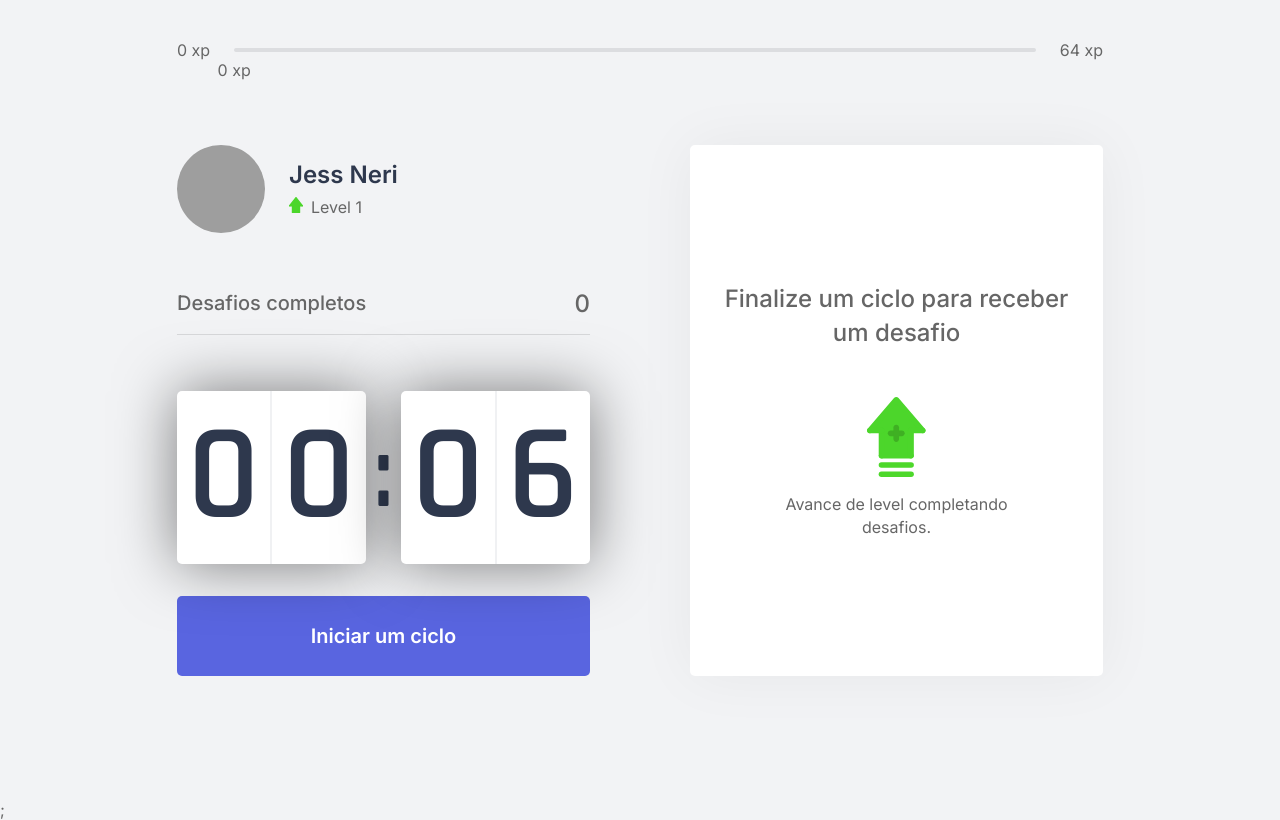
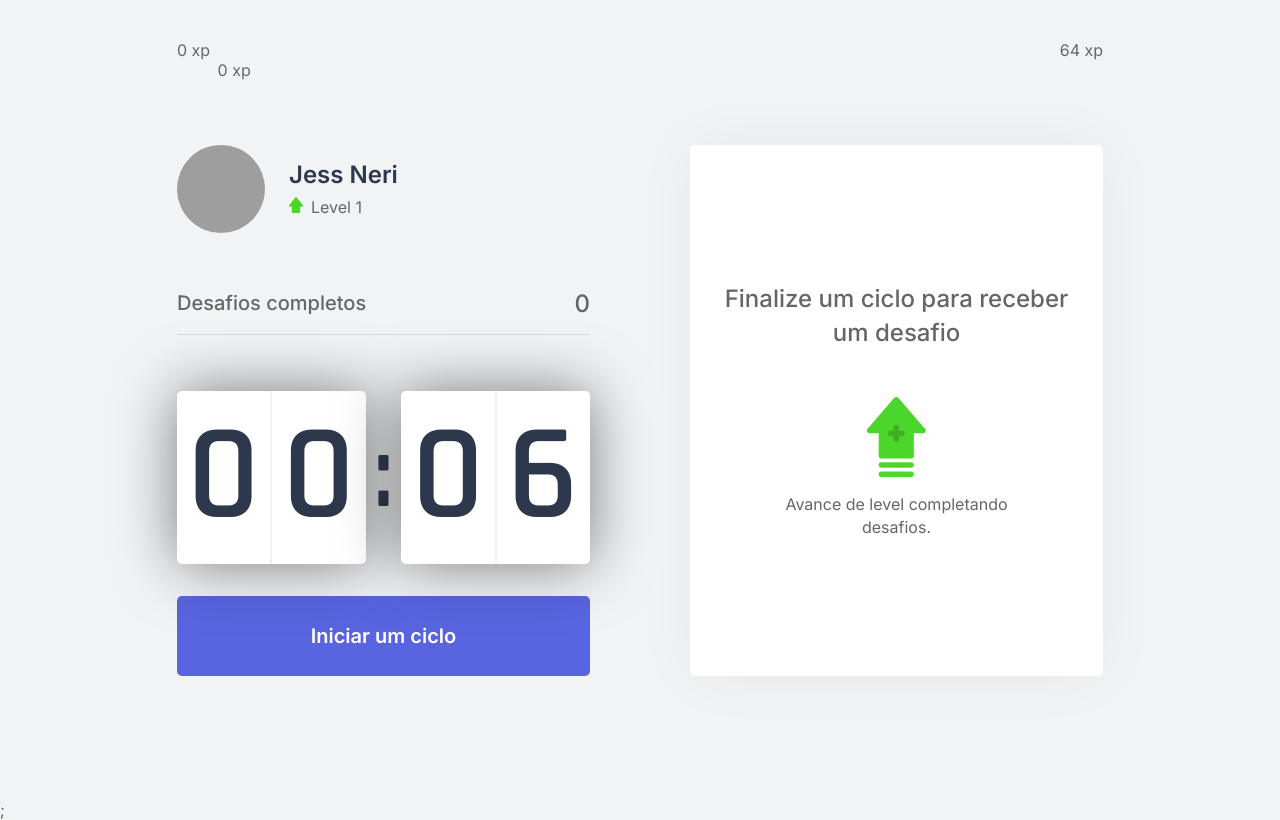
Before and after one commit to jessneri/moveit-next, a Next.js app: page / in a window 1280 px wide. Built offline with nearby package versions, Linux system fonts and the light colour scheme; grey boxes are pictures that could not be loaded.

Commit message:
Fix: syntax fix

```diff
--- a/src/styles/global.css
+++ b/src/styles/global.css
@@ -7,7 +7,7 @@
 :root {
   --white: #fff;
   --background: #f2f3f5;
-  --gray-light: #dcdde0;
+  --gray-line: #dcdde0;
   --text: #666666;
   --text-highlight: #b3b9ff;
   --title: #2e384d;
```
